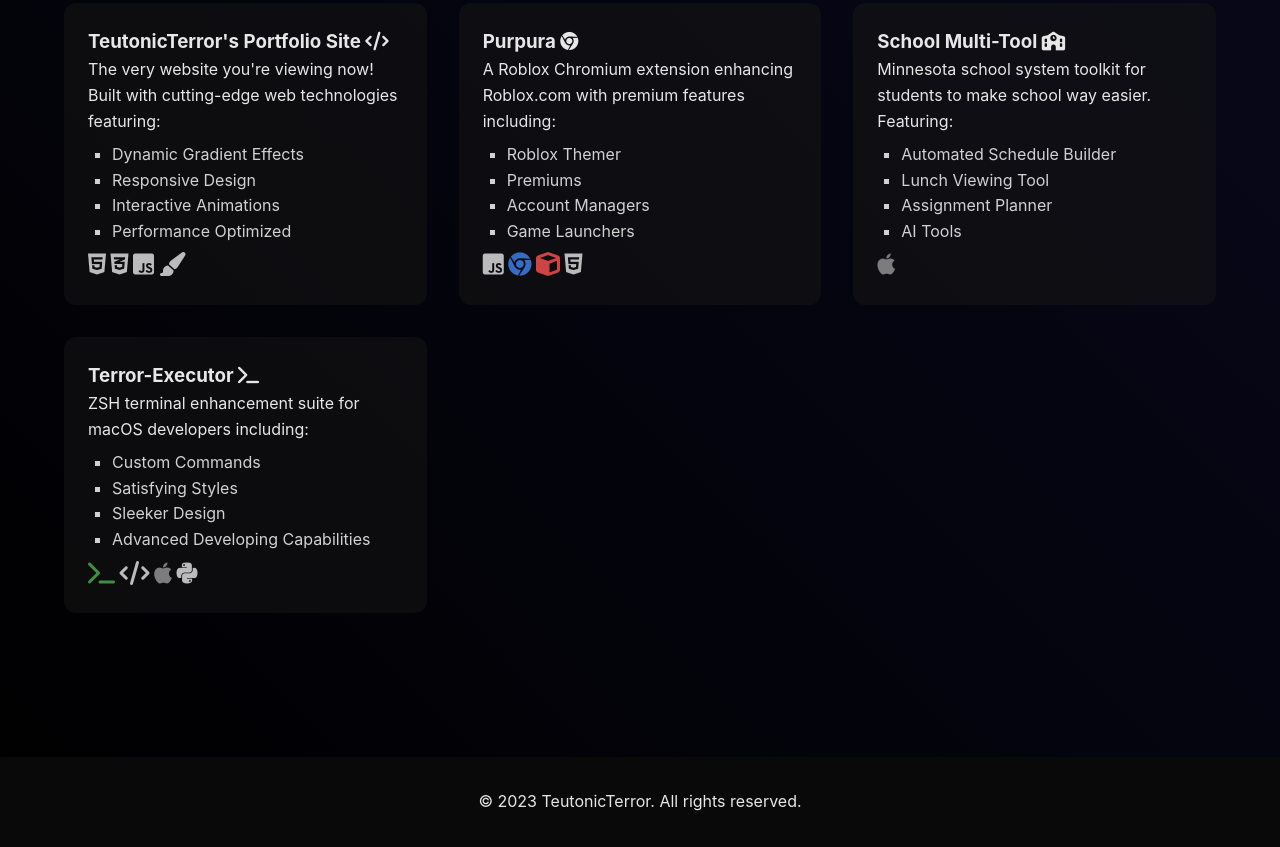
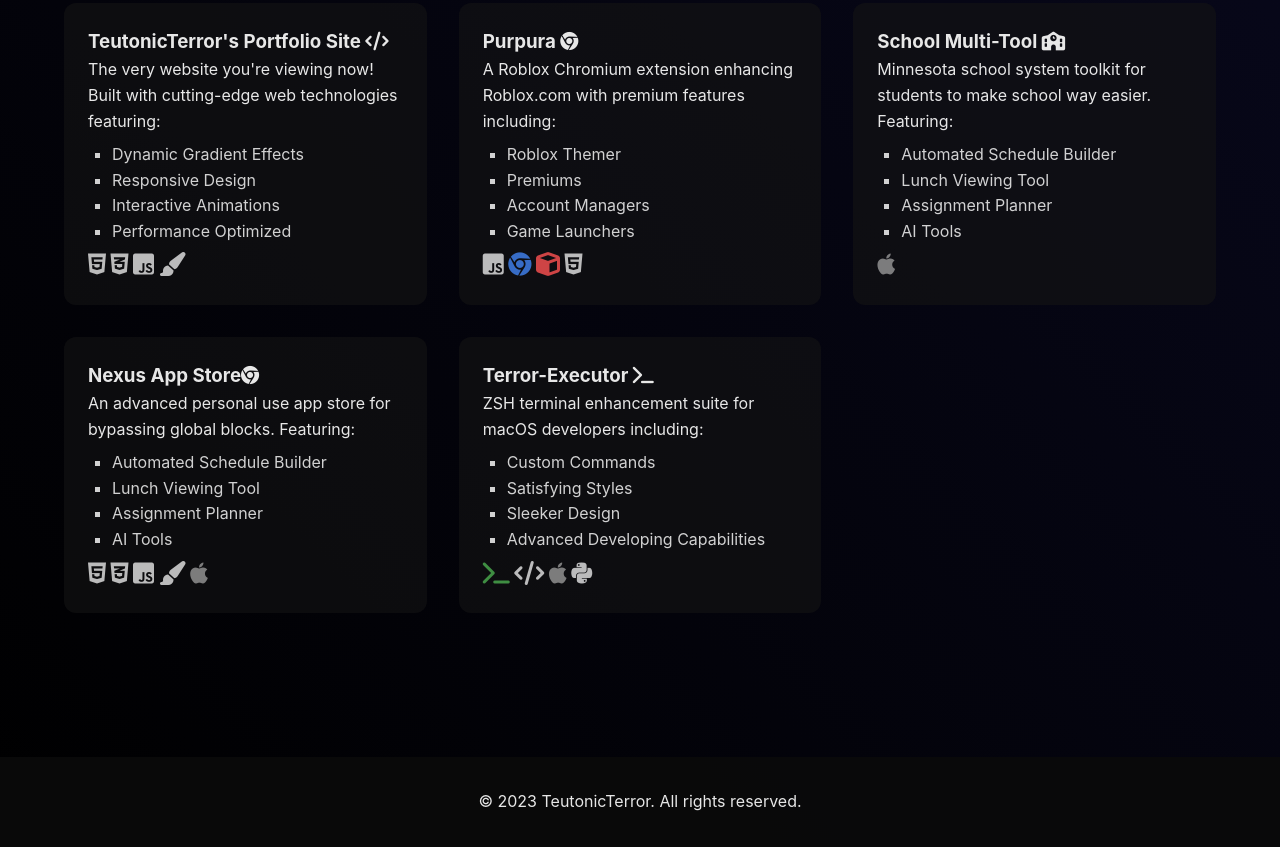
Before and after one commit to TeutonicTerrror/terrorport, a plain HTML site: page index.html in a window 1280 px wide. Shown: the part 883-1730 px from the top of the page. Drawn offline with Linux system fonts and the light colour scheme.

Commit message:
add nexus appstore

```diff
--- a/index.html
+++ b/index.html
@@ -100,6 +100,24 @@
                 </div>
 
                 <div class="project-card">
+                    <h3>Nexus App Store<i class="fab fa-chrome"></i></h3>
+                    <p>An advanced personal use app store for bypassing global blocks. Featuring:</p>
+                    <ul class="project-features">
+                        <li>Automated Schedule Builder</li>
+                        <li>Lunch Viewing Tool</li>
+                        <li>Assignment Planner</li>
+                        <li>AI Tools</li>
+                    </ul>
+                    <div class="tech-stack">
+                        <i class="fab fa-html5" title="HTML5"></i>
+                        <i class="fab fa-css3-alt" title="CSS3"></i>
+                        <i class="fab fa-js-square" title="JavaScript"></i>
+                        <i class="fas fa-paint-brush" title="Web Design"></i>
+                        <i class="fab fa-apple" title="macOS Integration"></i>
+                    </div>
+                </div>
+
+                <div class="project-card">
                     <h3>Terror-Executor <i class="fas fa-terminal"></i></h3>
                     <p>ZSH terminal enhancement suite for macOS developers including:</p>
                     <ul class="project-features">
```
